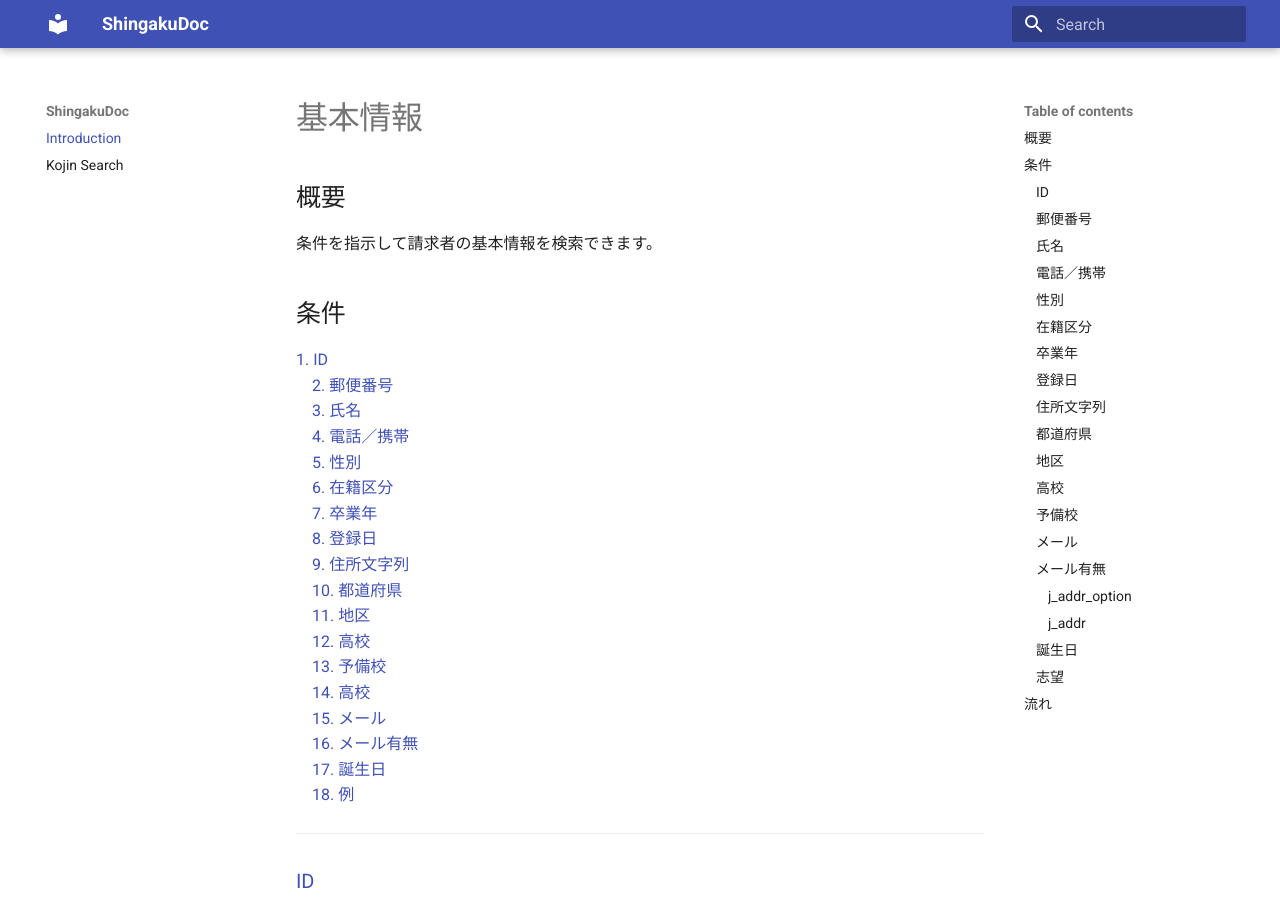
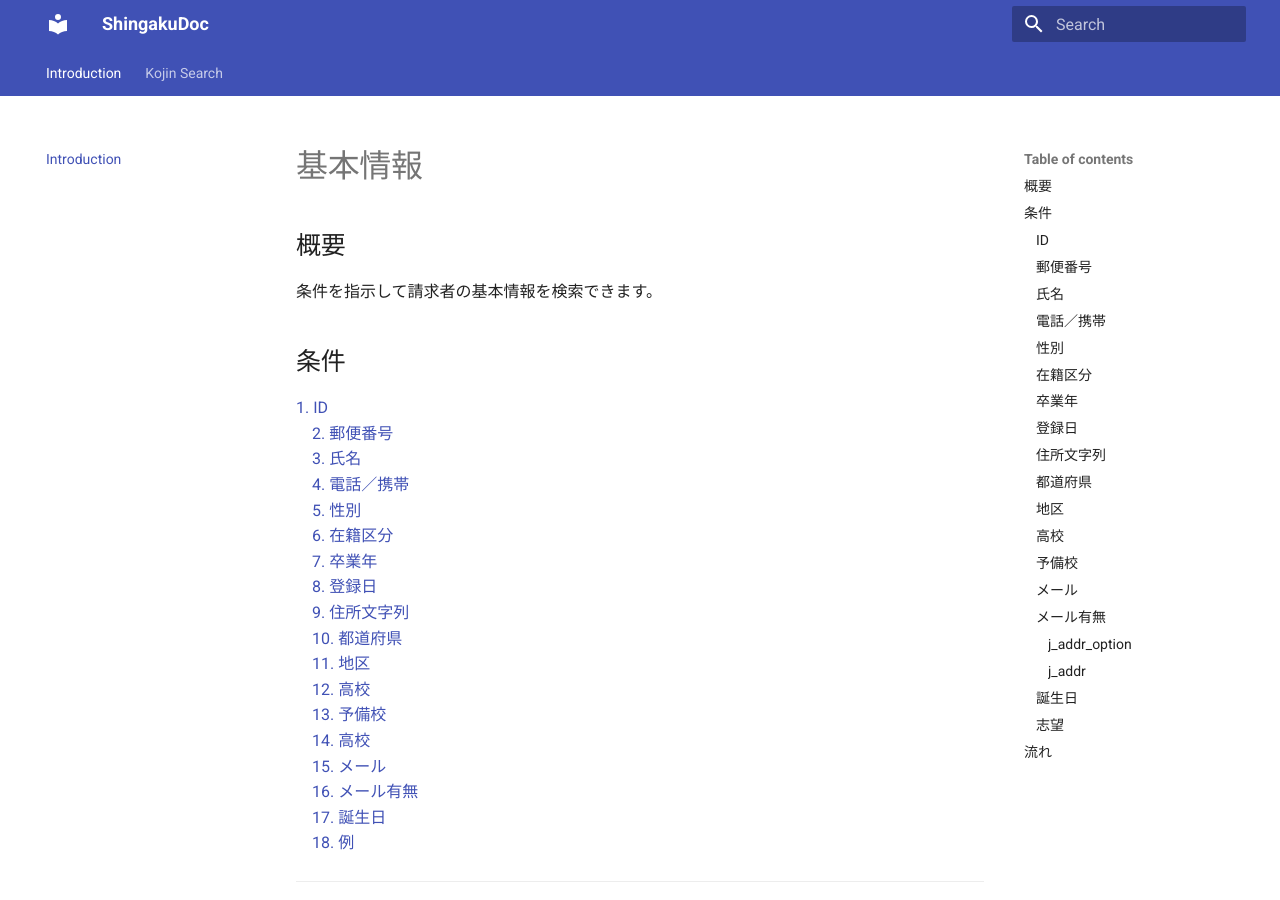
Before and after one commit to hoangnkvti/document-git-page, an MkDocs documentation site: the page built from docs/kojin/base.md, in a window 1280 px wide and 900 px high. Built offline with MkDocs 1.6.1 and Material for MkDocs 9.7.7, drawn with Linux system fonts in a browser that asks for light colours.

Commit message:
Update mkdocs.yml

```diff
--- a/mkdocs.yml
+++ b/mkdocs.yml
@@ -1,6 +1,15 @@
 site_name: ShingakuDoc
 theme:
   name: 'material'
+  language: en
+  feature:
+    tabs: true
+  palette:
+    primary: indigo
+    accent: indigo
+  font:
+    text: Roboto
+    code: Roboto Mono
 nav:
     - 'Introduction': kojin/base.md
     - 'Kojin Search': kojin/kojin.md
```
